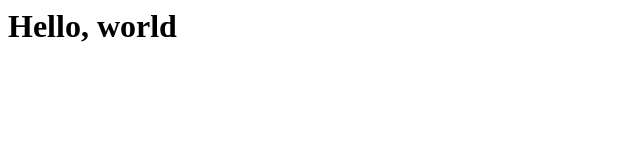
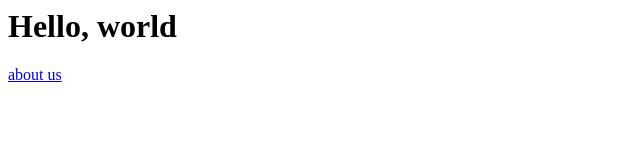
Before and after one commit to STLP23/hello-world, a plain HTML site: page index.html in a window 1280 px wide. Shown: the full height of the page, 0-640 px from the left. Drawn offline with Linux system fonts and the light colour scheme.

Commit message:
Update index.html

```diff
--- a/index.html
+++ b/index.html
@@ -2,5 +2,8 @@
   <html>
     <body>
       <h1>Hello, world</h1>
+      <nav>
+      <a href="about.html"> about us</a>
+      <nav>
     </body>
   </html>
```
